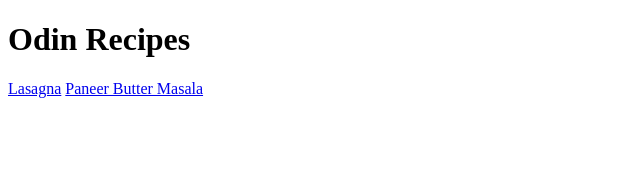
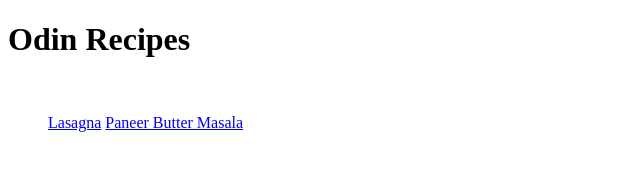
Before and after one commit to cxph3r/odin-recipes, a plain HTML site: page index.html in a window 1280 px wide. Shown: the whole page, without its empty margins (0-640 px from the left). Drawn offline with Linux system fonts and the light colour scheme.

Commit message:
Edit index.html

```diff
--- a/index.html
+++ b/index.html
@@ -7,7 +7,10 @@
 </head>
 <body>
     <h1>Odin Recipes</h1>
-    <a href="recipes/lasagna.html">Lasagna</a>
-    <a href="recipes/panner-butter-masala.html">Paneer Butter Masala</a>
+    <br>
+    <ul>
+        <a href="recipes/lasagna.html">Lasagna</a>
+        <a href="recipes/panner-butter-masala.html">Paneer Butter Masala</a>
+    </ul>
 </body>
 </html>
```
